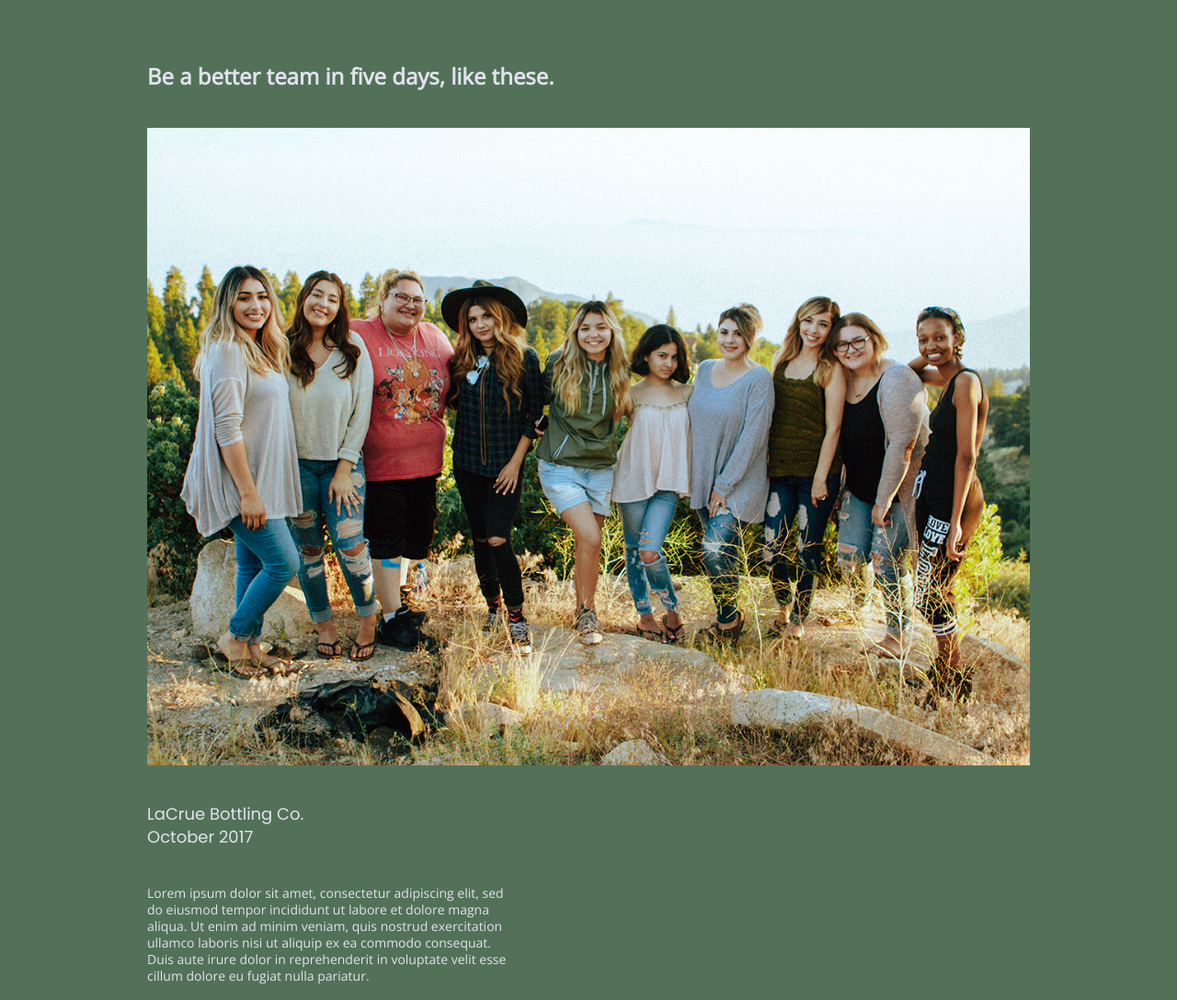
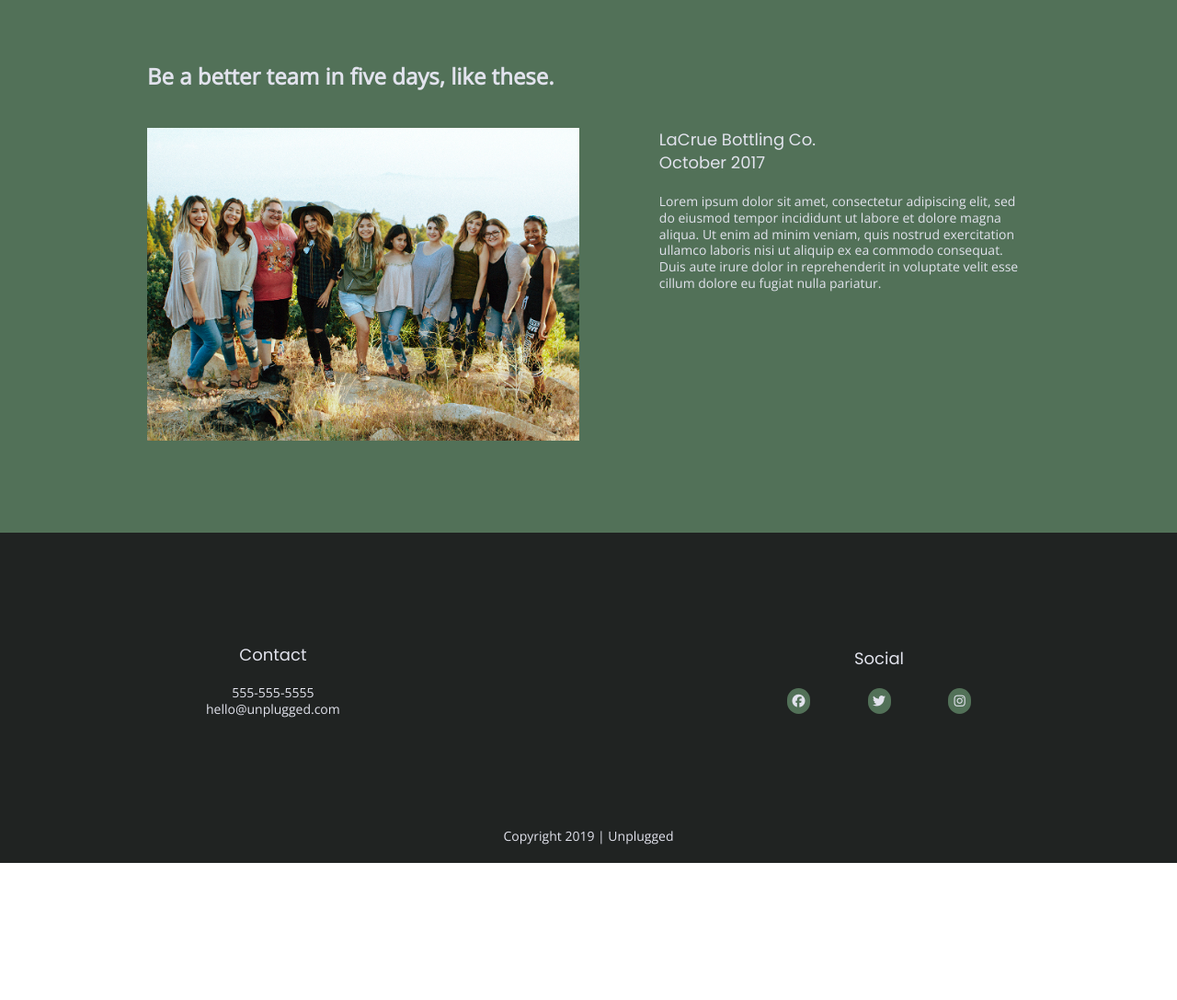
Before and after one commit to Gareth-Morris/unplugged-retreat, a website: page index.html in a window 1280 px wide. Shown: the part 1740-2827 px from the top of the page at 92% size. After the commit the page ends 2678 px from the top, so only its background shows below. Drawn offline with nearby package versions, Linux system fonts and the light colour scheme.

Commit message:
Added other icons

```diff
--- a/css/main.css
+++ b/css/main.css
@@ -230,6 +230,11 @@ footer .social-icons p {
   display: flex;
   justify-content: center;
   align-items: center;
+  width: 15px;
+  background-color: #527158;
+  border: 5px solid;
+  border-color: #527158;
+  border-radius: 20px;
 }
 
 footer .copyright {
@@ -316,8 +321,6 @@ aside {
 .reviews h2 {
   margin-bottom: 40px;
 }
-
-
 
 .reviews h3 {
   width: 55%;
@@ -580,15 +583,25 @@ aside .content-wrapper .form {
   justify-content: space-between;
 }
 
-.reviews article div {
+.reviews h2 {
+  width: 85%;
+}
+
+.reviews article div,
+.reviews article figure {
   width: 49%;
+}
+
+.reviews article div h3 {
+  margin-top: 0;
+  padding: 0;
 }
 
 /* Footer */
 
 footer .content-wrapper {
   width: 65%;
-  margin: 100px 0:
+  margin: 100px 0;
 }
 
 .footer-content {
@@ -603,6 +616,11 @@ footer .contact {
 
 footer .copyright {
   width: 100%;
+}
+
+footer .social-icons {
+  width: 12.5em;
+  justify-content: space-between;
 }
 
 /*About page*/
@@ -686,7 +704,11 @@ aside .content-wrapper .form {
 
 .reviews article div {
   width: 42%;
+  max-width: 420px;
 }
+
+
+
 
 /* About page */
 
--- a/index.html
+++ b/index.html
@@ -107,12 +107,12 @@
 <section class="reviews">
   <div class="content-wrapper">
     <h2>Be a better team in five days, like these.</h2>
-      <figure>
+    <article>
+    <figure>
         <a href="">
           <img src="img/reviews-img.jpg" alt="LaCrue Image">
         </a>
       </figure>
-    <article>
       <div>
         <h3>LaCrue Bottling Co.<br>October 2017</h3>
         <p>Lorem ipsum dolor sit amet, consectetur adipiscing elit, sed do eiusmod tempor incididunt ut labore et dolore magna aliqua. Ut enim ad minim veniam, quis nostrud exercitation ullamco laboris nisi ut aliquip ex ea commodo consequat. Duis aute irure dolor in reprehenderit in voluptate velit esse cillum dolore eu fugiat nulla pariatur. </p>
@@ -135,9 +135,9 @@
       <div class="social">
         <h4>Social</h4>
         <div class="social-icons">
-          <p><a href="https://www.facebook.com/yoursite" target="blank"></a></p>
-          <p><a href="https://www.twitter.com/yoursite" target="blank"></a></p>
-          <p><a href="https://www.instagram.com/yoursite" target="blank"></a></p>
+          <p><a href="https://www.facebook.com/yoursite" target="blank"><i class="fab fa-facebook"></i></a></p>
+          <p><a href="https://www.twitter.com/yoursite" target="blank"><i class="fab fa-twitter"></i></a></p>
+          <p><a href="https://www.instagram.com/yoursite" target="blank"><i class="fab fa-instagram"></i></a></p>
         </div>
       </div>
     </div>
```
